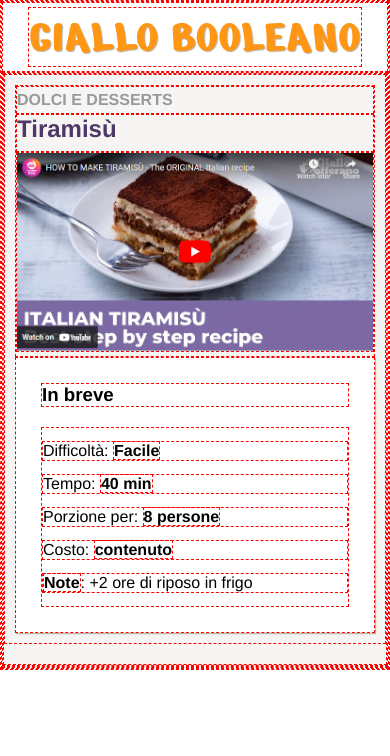
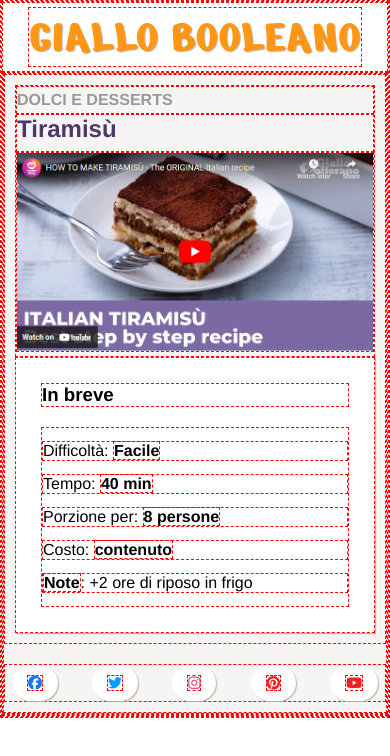
Before and after one commit to angelo-lepore/htmlcss-responsive-layout, a plain HTML site: page index.html in a window 390 px wide. Drawn offline with Linux system fonts and the light colour scheme.

Commit message:
main-part-social-finished-until-tablet

```diff
--- a/css/style.css
+++ b/css/style.css
@@ -21,6 +21,17 @@ main {
 }
 ul {
     list-style: none;
+}
+.btn {
+	border: 0;
+	font-size: 14px;
+	font-weight: bold;
+	padding: 10px 15px;
+	border-radius: 20px;
+	cursor: pointer;
+	text-transform: uppercase;
+	background-color: #FFFFFF;
+    box-shadow: 1px 1px 1px #BDB3A8;
 }
 /* header */
 .topbar {
@@ -75,6 +86,15 @@ ul {
     margin-block: 13px;
 }
 /* social */
+.social-networks {
+	display: flex;
+	justify-content: space-around;
+	gap: 20px;
+	margin-bottom: 10px;
+}
+.label {
+	display: none;
+}
 
 /* preparazione */
 
@@ -110,6 +130,13 @@ ul {
     .quick-notes li {
         width: calc(100% / 3);
     }
+    .btn {
+        width: 100%;
+        margin-block: 10px;
+    }
+    .social-networks {
+        padding-inline: 35px;
+    }
 }
 /* responsive desktop */
 @media screen and (min-width: 992px) {
--- a/index.html
+++ b/index.html
@@ -39,7 +39,23 @@
                 </div>
             </div>
             <!-- social -->
-
+             <div class="social-networks">
+                <button class="btn">
+                    <i class="fa-brands fa-facebook" style="color: #1A76F3;"></i> <span class="label">Facebook</span>
+                </button>
+                <button class="btn">
+                   <i class="fa-brands fa-twitter" style="color: #009EFF;"></i> <span class="label">Twitter</span>
+                </button>
+                <button class="btn">
+                    <i class="fa-brands fa-instagram" style="color: #DD3D78;"></i> <span class="label">Instagram</span>
+                </button>
+                <button class="btn">
+                    <i class="fa-brands fa-pinterest" style="color: #E62222;"></i> <span class="label">Pinterest</span>
+                </button>
+                <button class="btn">
+                    <i class="fa-brands fa-youtube" style="color: #E62222;"></i> <span class="label">Youtube</span>
+                </button>
+            </div>
             <!-- preparazione -->
 
         </div>
```
